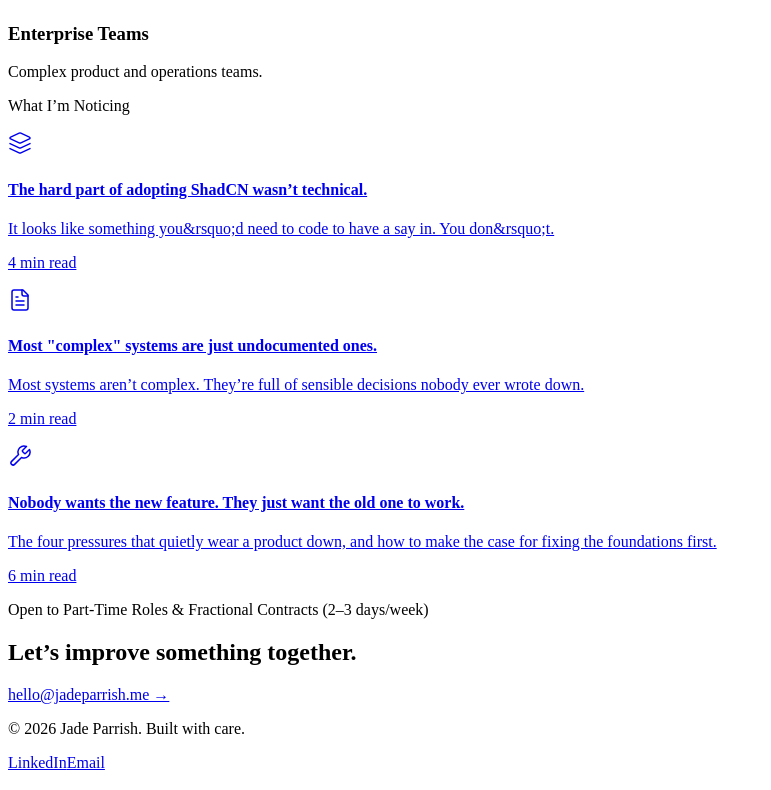
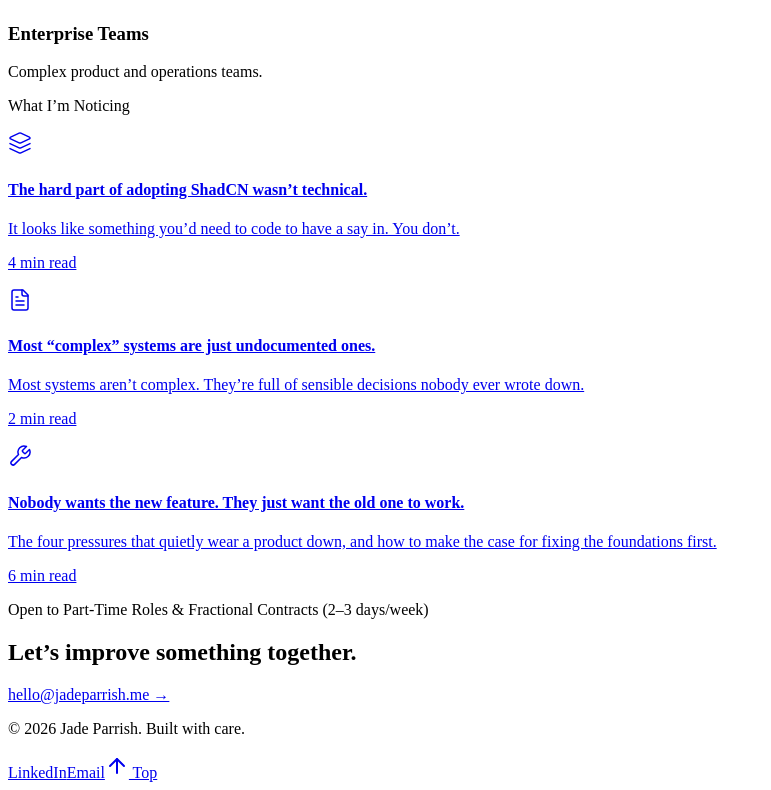
Before and after one commit to jadeparrish/portfolio, a Next.js app: page / in a window 1280 px wide. Shown: the part 4037-4827 px from the top of the page, without its empty margins (0-771 px from the left). Built offline with nearby package versions, Linux system fonts and the light colour scheme.

Commit message:
Fix typos and replace footer with SiteFooter component

```diff
--- a/app/page.js
+++ b/app/page.js
@@ -17,6 +17,7 @@ import {
   Heart,
   Image as ImageIcon,
 } from 'lucide-react';
+import { SiteFooter } from './caseStudiesData';
 
 const whatIDo = [
   {
@@ -40,13 +41,13 @@ const thoughts = [
   {
     icon: Layers,
     title: 'The hard part of adopting ShadCN wasn\u2019t technical.',
-    description: 'It looks like something you&rsquo;d need to code to have a say in. You don&rsquo;t.',
+    description: 'It looks like something you’d need to code to have a say in. You don’t.',
     readTime: '4 min read',
     href: '/thinking/shadcn',
   },
   {
     icon: FileText,
-    title: 'Most "complex" systems are just undocumented ones.',
+    title: 'Most “complex” systems are just undocumented ones.',
     description: 'Most systems aren\u2019t complex. They\u2019re full of sensible decisions nobody ever wrote down.',
     readTime: '2 min read',
     href: '/thinking/undocumented',
@@ -511,16 +512,8 @@ export default function PortfolioHomepage() {
         </section>
       </main>
 
-      {/* Footer */}
-      <footer className="border-t border-neutral-200/80 py-10 text-xs text-neutral-500 font-normal">
-        <div className="max-w-7xl mx-auto px-6 sm:px-8 lg:px-12 flex flex-col sm:flex-row justify-between items-center gap-4">
-          <p>&copy; {new Date().getFullYear()} Jade Parrish. Built with care.</p>
-          <div className="flex gap-8 tracking-wider uppercase text-[11px]">
-            <a href="https://www.linkedin.com/in/jade-parrish/" target="_blank" rel="noopener noreferrer" className="hover:text-[#A47864] transition-colors">LinkedIn</a>
-            <a href="mailto:hello@jadeparrish.me" className="hover:text-[#A47864] transition-colors">Email</a>
-          </div>
-        </div>
-      </footer>
+      {/* Footer: shared with every other page, so it can't drift. */}
+      <SiteFooter wide />
     </div>
   );
 }
```
